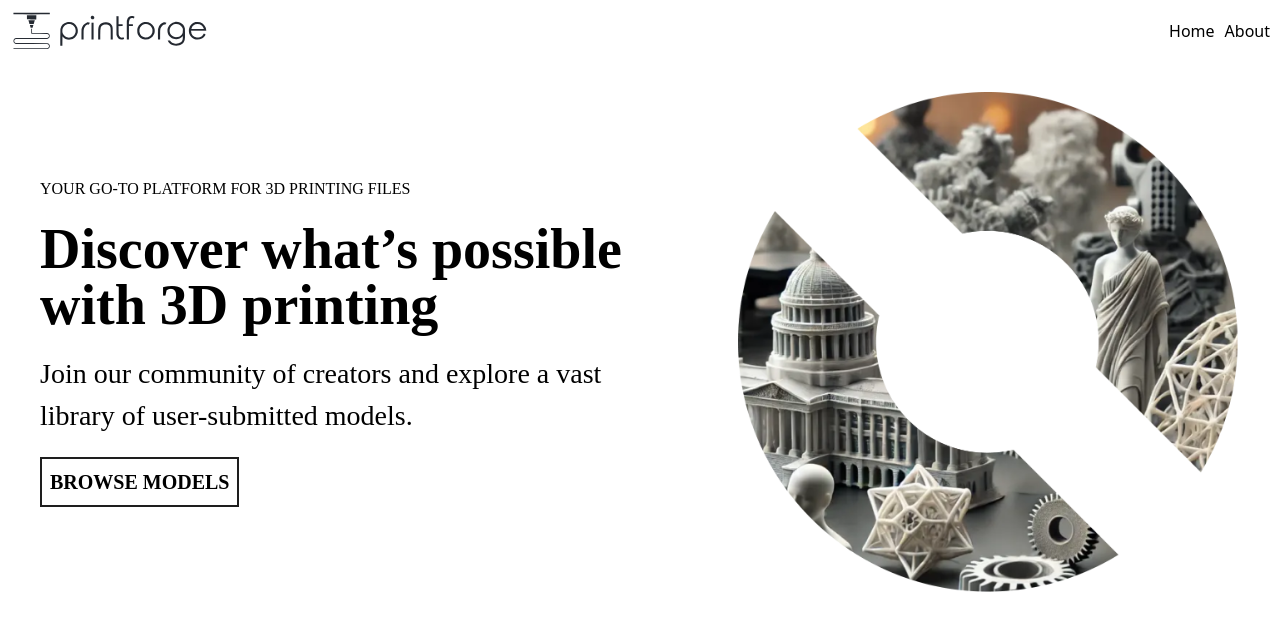
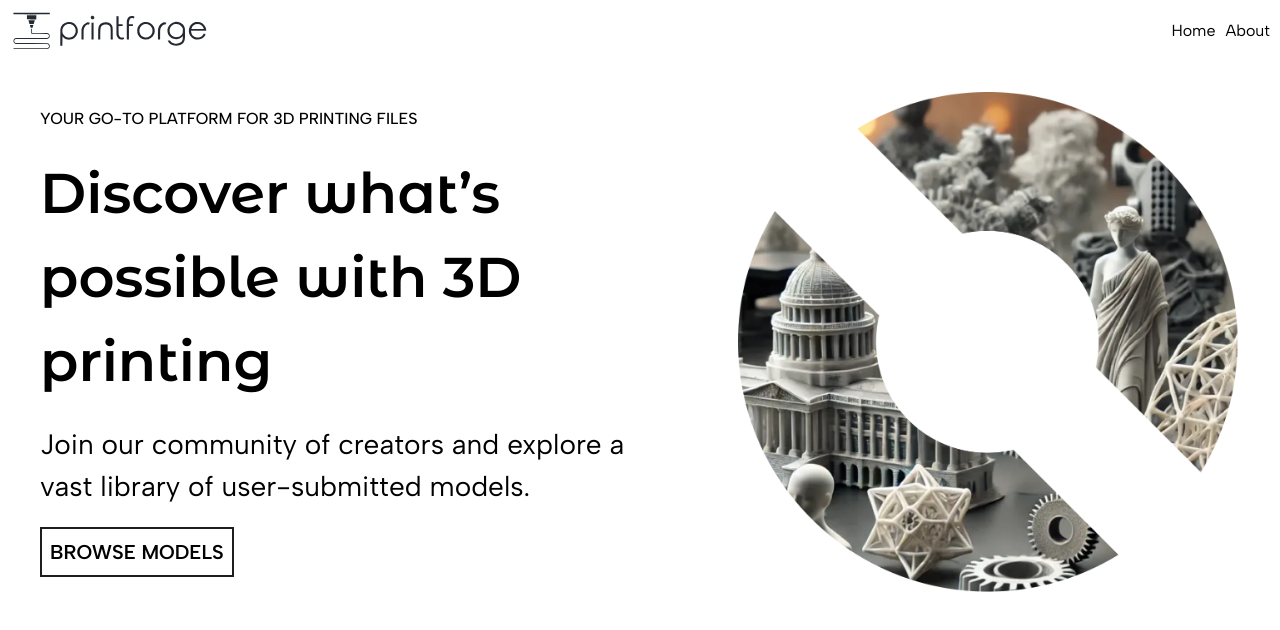
Before and after one commit to nima-karkhaneh/learn-nextjs, a Next.js app in the folder print-forge/: page / in a window 1280 px wide. Shown: the top 630 px of the page. Built offline with nearby package versions, Linux system fonts and the light colour scheme.

Commit message:
Load google fonts in layout.tsx

```diff
--- a/print-forge/app/globals.css
+++ b/print-forge/app/globals.css
@@ -50,17 +50,14 @@ ul {
 
 
 h1 {
-    font-family: Montserrat Alternates;
-    font-weight: 700;
+    font-family: var(--font-montserrat-alternates);
     font-style: Bold;
+    font-weight: 600;
     font-size: 56px;
-    line-height: 100%;
-    letter-spacing: 0%;
 
 }
 
 .btm-txt {
-    font-family: Albert Sans;
     font-weight: 400;
     font-style: Regular;
     font-size: 28px;
--- a/print-forge/app/layout.tsx
+++ b/print-forge/app/layout.tsx
@@ -1,5 +1,20 @@
 
+import { subscribe } from "diagnostics_channel";
 import "./globals.css";
+import { Albert_Sans, Montserrat_Alternates } from "next/font/google"
+
+
+const alberSans = Albert_Sans({
+  subsets: ["latin"],
+  display: "swap"
+})
+
+const montserratAlternates = Montserrat_Alternates({
+  subsets: ["latin"],
+  display:"swap",
+  weight: ["100", "200", "300", "400", "500", "600", "700", "800", "900"],
+  variable: "--font-montserrat-alternates"
+})
 
 
 export default function RootLayout({
@@ -9,7 +24,7 @@ export default function RootLayout({
 }>) {
   return (
     <html lang="en">
-      <body>
+      <body className={`${alberSans.className} ${montserratAlternates.variable}`}>
         <header>
           <div className="logo">
             <img src="/printforge-logo.svg" alt="logo" />
```
